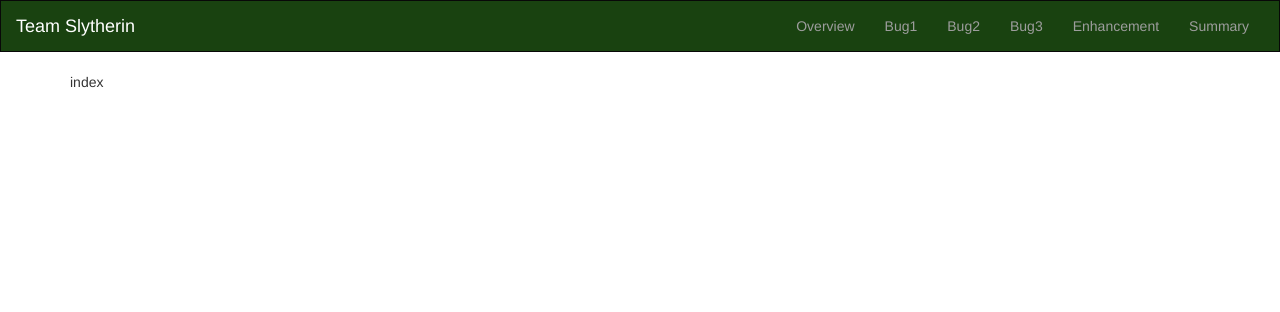
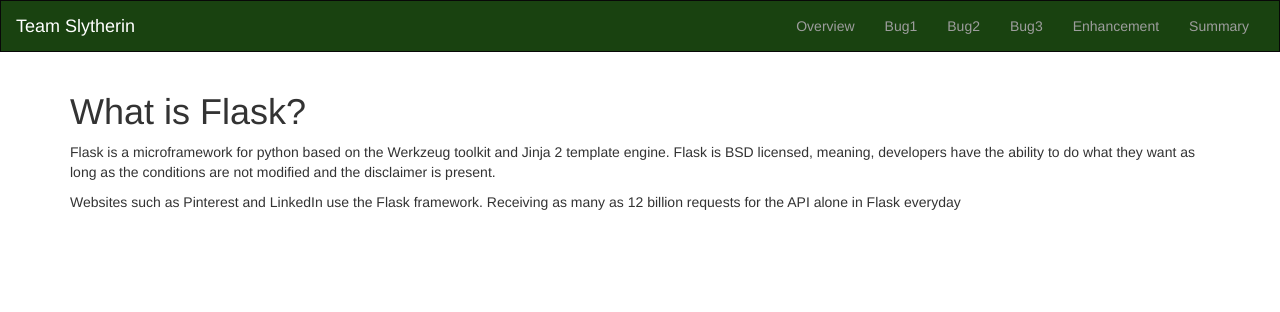
Before and after one commit to team-Slytherin-CSE2410/presentation, a Flask app: page / in a window 1280 px wide. Shown: the top 312 px of the page. Run offline with Flask 2, Linux system fonts and the light colour scheme; some libraries are stand-ins or nearby versions.

Commit message:
Update index.html

```diff
--- a/templates/index.html
+++ b/templates/index.html
@@ -1,4 +1,9 @@
 {% extends "template.html" %}
 {% block body %}
-  index
+  <h1> What is Flask?</h1>
+    <p>Flask is a microframework for python based on the Werkzeug toolkit and Jinja 2 template engine.
+      Flask is BSD licensed, meaning, developers have the ability to do what they want as long as the conditions are not modified and the disclaimer is present.</p>
+    <p>Websites such as Pinterest and LinkedIn use the Flask framework.
+  Receiving as many as 12 billion requests for the API alone in Flask everyday
+  </p>
 {% endblock %}
```
